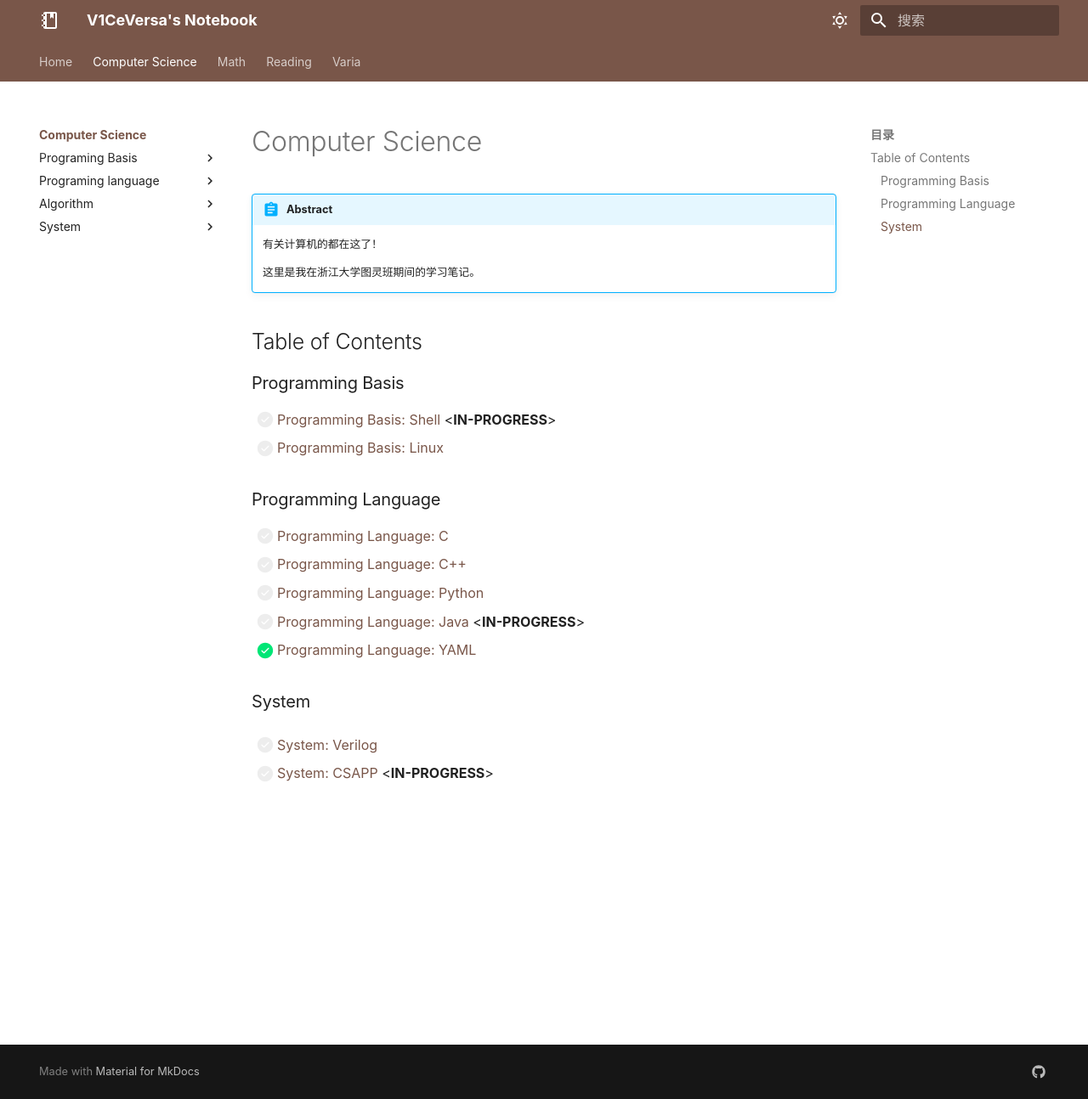
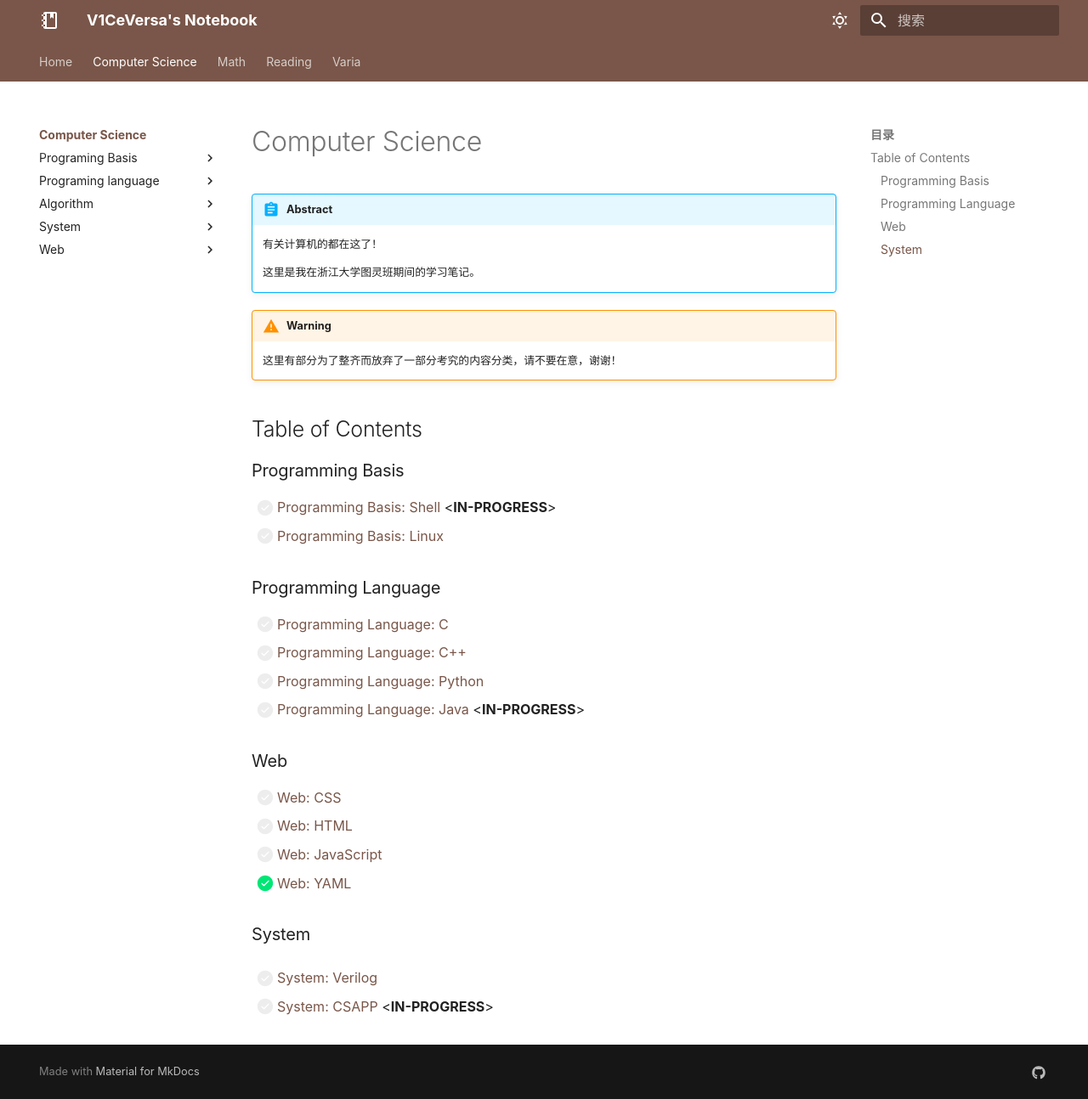
Before and after one commit to V1CeVersaa/V1CeVersaa.github.io, an MkDocs documentation site: the page built from docs/Computer Science/index.md, in a window 1280 px wide and 1294 px high. Shown: the whole window at 85% size. Built offline with MkDocs 1.6.1 and Material for MkDocs 9.7.7, drawn with Linux system fonts in a browser that asks for light colours; nearby versions of some CDN libraries; some web fonts are replaced; comment, search, counter and statistics services are not loaded; a style sheet for code colours, icons or effects is not loaded.

Commit message:
update: 240305

```diff
--- a/docs/Computer Science/index.md
+++ b/docs/Computer Science/index.md
@@ -4,6 +4,9 @@
     有关计算机的都在这了！
 
     这里是我在浙江大学图灵班期间的学习笔记。
+
+!!! Warning
+    这里有部分为了整齐而放弃了一部分考究的内容分类，请不要在意，谢谢！
 
 ## Table of Contents
 
@@ -18,7 +21,13 @@
 - [ ] [Programming Language: C++](./Programming%20Language/C++.md)
 - [ ] [Programming Language: Python](./Programming%20Language/Python%20saves%20the%20world.md)
 - [ ] [Programming Language: Java](./Programming%20Language/Java.md) <**IN-PROGRESS**>
-- [x] [Programming Language: YAML](./Programming%20Language/YAML.md)
+
+### Web
+
+- [ ] [Web: CSS](./Web/CSS.md)
+- [ ] [Web: HTML](./Web/HTML.md)
+- [ ] [Web: JavaScript](./Web/JavaScript.md)
+- [x] [Web: YAML](./Programming%20Language/YAML.md)
 
 ### System
 
--- a/mkdocs.yml
+++ b/mkdocs.yml
@@ -141,6 +141,12 @@ nav:
       - Verilog: Computer Science/System/Verilog.md
       - CSAPP: Computer Science/System/CSAPP.md
       - 计算机系统 I: Computer Science/System/System1.md
+    - Web:
+      - Computer Science/Web/index.md
+      - CSS: Computer Science/Web/CSS.md
+      - HTML: Computer Science/Web/HTML.md
+      - JavaScript: Computer Science/Web/JavaScript.md
+      - YAML: Computer Science/Web/YAML.md
   - Math:
     - Math/index.md
     # - Algebra: Math/Algebra.md
```
Also changed, not shown: docs/Computer Science/Web/CSS.md (added), docs/Computer Science/Web/HTML.md (added), docs/Computer Science/Web/Javascript.md (added), docs/Computer Science/Web/YAML.md (renamed from docs/Computer Science/Programming Language/YAML.md), docs/Computer Science/Web/index.md (added).
